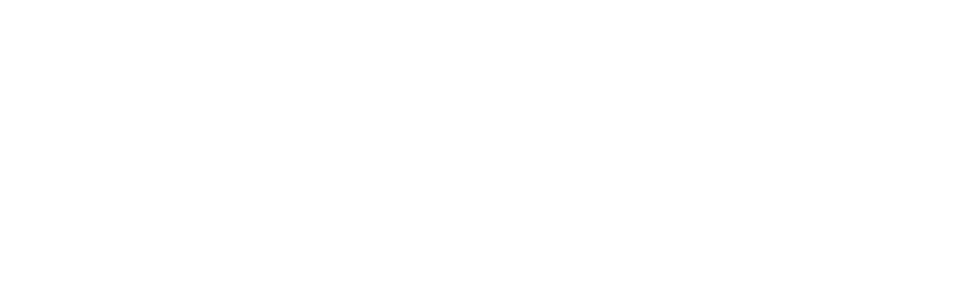
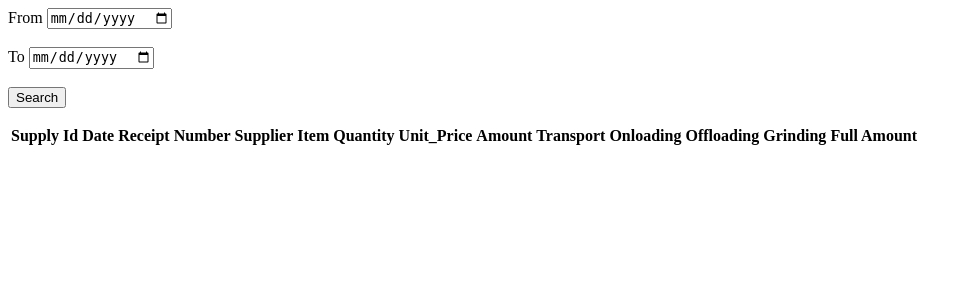
Before and after one commit to jakobwamani/kamanyire, a Django app: page /view_supply in a window 1280 px wide. Before the commit the part shown is empty. Shown: the top 300 px of the page, without its empty margins (0-971 px from the left). Run offline with Django 3.2, Linux system fonts and the light colour scheme; data comes from the database, SQL or seed files in the repository; both versions use the stored data as it was after the commit; lists and menus that the app fills with data are empty.

Commit message:
making_progress_on_the_supply_model

```diff
--- a/sts_project/profit_pen_app/templates/profit_pen_app/view_supply.html
+++ b/sts_project/profit_pen_app/templates/profit_pen_app/view_supply.html
@@ -1,19 +1,71 @@
+
 <!DOCTYPE html>
 <html>
+<!--This is used to load the different manipulation of data that i what and how , i want it to be shown on the screen-->
+{% load supply_extras %}
 <head>
 	<meta charset="utf-8">
 	<title>Supplies</title>
 </head>
 <body>
 <div class="main">
+	<form action="{% url 'view_supplies' %}" method="get">
+                <!-- <label>Childid</label>
+                <input name="child" type="text" required placeholder="Childid..."><br/><br/> -->
+                <label>From</label>
+                <input name="start_date" type="date" ><br/><br/>
+                <labe>To</labe>
+                <input name="end_date" type="date" ><br/><br/>
+                <input type="submit" name="submit" value="Search"/>
+    </form>
 
-	{% for data in dataset %}.
+     <table style="width: auto;">
+                    <ul>
 
-	{{ data.title }}<br/>
-	{{ data.description }}<br/>
-	<hr/>
+                    <tr>
+                        <th>Supply Id</th>
+                        <th>Date</th>
+                        <th>Receipt Number</th>
+                        <th>Supplier</th>
+                        <th>Item</th>
+                        <th>Quantity</th>
+                        <th>Unit_Price</th>
+                        <th>Amount</th>
+                        <th>Transport</th>
+                        <th>Onloading</th>
+                        <th>Offloading</th>
+                        <th>Grinding</th>
+                        <th>Full Amount</th>
 
-	{% endfor %}
+                    </tr>
+                    {% for supply in supplies %}
+                    <tr>
+                        <td>{{ supply.id}} </td>
+                        <td>{{ supply.date}} </td>
+                        <td>{{ supply.receipt_number }}</td>
+                        <td>{{ supply.supplier }}</td>
+                        <td>{{ supply.item }}</td>
+                        <td>{{ supply.quantity }}</td>
+                        <td>{{ supply.unit_price }}</td>
+
+                        <td>{{ amount|work_on_amount:supply }} </td>
+
+                        <td>{{ supply.transport}} </td>
+                        <td>{{ supply.onloading}} </td>
+                        <td>{{ supply.offloading }} </td>
+                        <td>{{ supply.grinding }} </td>
+                        <td>{{ fullamount|work_on_the_full_amount:supply }} </td>
+
+                        <!-- <td><a href="/twinkle/update_show_payment_history/?id={{ pay.id }}">Update</a></td>
+                        <td><a href="/twinkle/delete_show_payment_history/?id={{ pay.id }}">Delete</a></td> -->
+                    </tr>
+                    {% endfor %}
+
+                </table>
+
+
+
+
 
 </div>
 </body>
--- a/sts_project/profit_pen_app/views.py
+++ b/sts_project/profit_pen_app/views.py
@@ -33,23 +33,45 @@
 		# i have decided to leave out amount and full amount from the database because , i have failed to derive
 		# and enter them in the form at once
 
-
-
 		# print(supplier)
 		form.save()
 
 	context['form']= form
-	return render(request, "supply.html", context)
+
+	# July 31 2021
+
+	#i get to grab these values
+	# date = request.GET.get('date')
+	# receipt_number = request.GET.get('receipt_number')
+	# supplier = request.GET.get('supplier')
+	# item = request.GET.get('item')
+	# quantity = request.GET.get('quantity')
+	# unit_price = request.GET.get('unit_price')
+	# transport = request.GET.get('transport')
+	# onloading = request.GET.get('onloading')
+	# offloading = request.GET.get('offloading')
+	# grinding = request.GET.get('grinding')
+
+	#working on amounts......
+	# amount = quantity*unit_price
+	# fullamount = amount+transport+onloading+offloading+grinding
+	# #create an object to send them to the table
+	# b = RawMaterial(date=date, receipt_number=receipt_number, supplier=supplier, item=item, quantity=quantity,
+	# 	unit_price=unit_price, amount=amount , transport=transport, onloading=onloading, offloading=offloading, grinding=grinding, fullamount=fullamount)
+	# b.save()
+	# print(type(quantity))
+
+	return render(request, "supply.html",context)
 
 def view_supply(request):
-    # dictionary for initial data with
-    # field names as keys
-    context = {}
+   	#get the date from the user
+	start_date = request.GET.get('start_date')
+	end_date = request.GET.get('end_date')
 
-    # add the dictionary during initialization
+	# run a query to get all the supplies on that date
+	supplies = RawMaterial.objects.filter(date__range=[start_date, end_date])
 
-    supply_list = RawMaterial.objects.all()
 
-    context_dict = {'supply_list' : supply_list}
 
-    return render(request, "view_supply.html", context_dict)
+	# return render(request, "view_supply.html", context)
+	return render(request, "view_supply.html", {'supplies':supplies})
```
Also changed, not shown: sts_project/profit_pen_app/templates/profit_pen_app/supply.html (+23 -2 lines), sts_project/profit_pen_app/templatetags/supply_extras.py (added, +27 -0 lines), README.md, sts_project/db.sqlite3, sts_project/profit_pen_app/templatetags/__init__.py (added).
